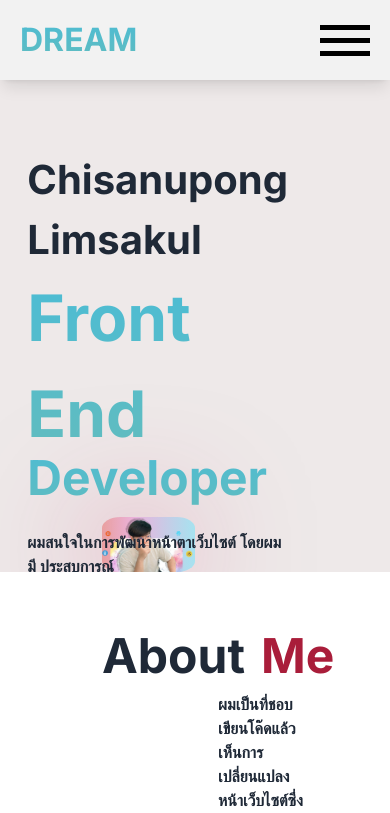
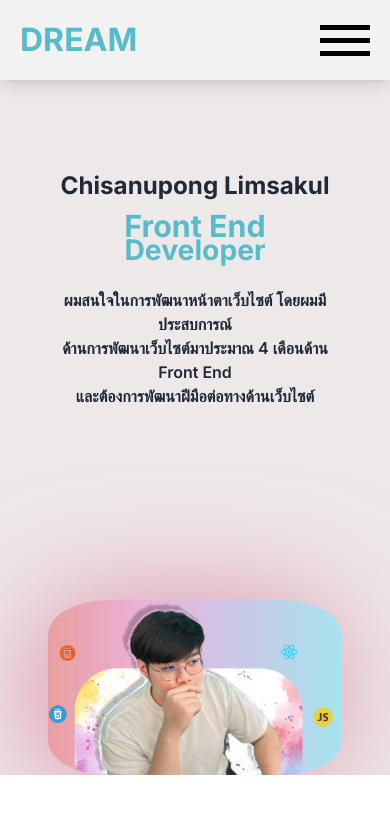
Before and after one commit to zvcx22545/my-portfloio, a Next.js app: page / in a window 390 px wide. Shown: the top 813 px of the page. Built offline with nearby package versions, Linux system fonts and the light colour scheme; what tailwindcss-animated would draw is missing.

Commit message:
app/components/Profile/page.js

```diff
--- a/app/components/Profile/page.js
+++ b/app/components/Profile/page.js
@@ -4,27 +4,27 @@ import './style.css'
 
 function Profile() {
   return (
-    <div className="mx-auto px-[6.375rem] w-full overflow-hidden">
+    <div className="mx-auto px-[6.375rem] max-lg:px-[3rem] w-full overflow-hidden">
       {/* Ensure parent is relative */}
-      <div className="content mt-[150px] relative flex h-[50vh] justify-between w-full">
+      <div className="content mt-[150px] max-sm:mt-[100px] relative flex h-[50vh] max-sm:h-[80vh] justify-between w-full">
         {/* Profile image */}
         <img
           src="./images/Profile.png"
           alt="This profile for me"
-          className='w-[50%] profile absolute left-0 bottom-0 animate-jump-in animate-once animate-duration-700 animate-delay-500 animate-ease-in-out'
+          className='w-[50%] max-sm:w-full profile absolute left-0 bottom-0 animate-jump-in animate-once animate-duration-700 animate-delay-500 animate-ease-in-out'
         />
         {/* Profile text */}
-        <div className="absolute right-0 top1/2">
-          <div className="name text-[40px] font-bold">
+        <div className="absolute lg:right-0 max-lg:w-full content top-[10%]">
+          <div className="name font-bold w-full text-center">
             Chisanupong Limsakul
           </div>
-          <div className="Job text-[4rem] font-bold animate-fade-right animate-once animate-duration-700 animate-delay-300 animate-ease-in">
+          <div className="Job text-job text-center font-bold animate-fade-right animate-once animate-duration-700 animate-delay-300 animate-ease-in">
             Front End
           </div>
-          <div className="Job text-[3rem] mt-[-20px] font-bold animate-fade-left animate-once animate-duration-700 animate-delay-300 animate-ease-in">
+          <div className="Job text-job2 mt-[-20px] text-center font-bold animate-fade-left animate-once animate-duration-700 animate-delay-300 animate-ease-in">
             Developer
           </div>
-          <div className="name text-[1rem] font-semibold mt-4">
+          <div className=" text-[1rem] font-semibold mt-4 text-center">
             ผมสนใจในการพัฒนาหน้าตาเว็บไซต์ โดยผมมี ประสบการณ์<br />
             ด้านการพัฒนาเว็บไซต์มาประมาณ 4 เดือนด้าน Front End<br />
             และต้องการพัฒนาฝีมือต่อทางด้านเว็บไซต์
--- a/app/components/Profile/style.css
+++ b/app/components/Profile/style.css
@@ -16,3 +16,38 @@ img.profile
   -webkit-background-clip: text;
   -webkit-text-fill-color: transparent;
 }
+
+.name
+{
+  font-size: clamp(1.5rem, 1.2613rem + 1.0323vw, 2.5rem);
+}
+
+.text-job
+{
+  font-size: clamp(1.875rem, 1.3677rem + 2.1935vw, 4rem);
+}
+.text-job2
+{
+  font-size: clamp(1.75rem, 1.4516rem + 1.2903vw, 3rem);
+}
+
+@media (max-width: 1024px) {
+  .absolute.content
+  {
+    left: 50%;
+    transform: translateX(-50%);
+  }
+
+  img.profile
+  {
+    left:25%;
+  }
+}
+
+@media only screen and (max-width:767px)
+{
+  img.profile
+  {
+    left:0%;
+  }
+}
```
